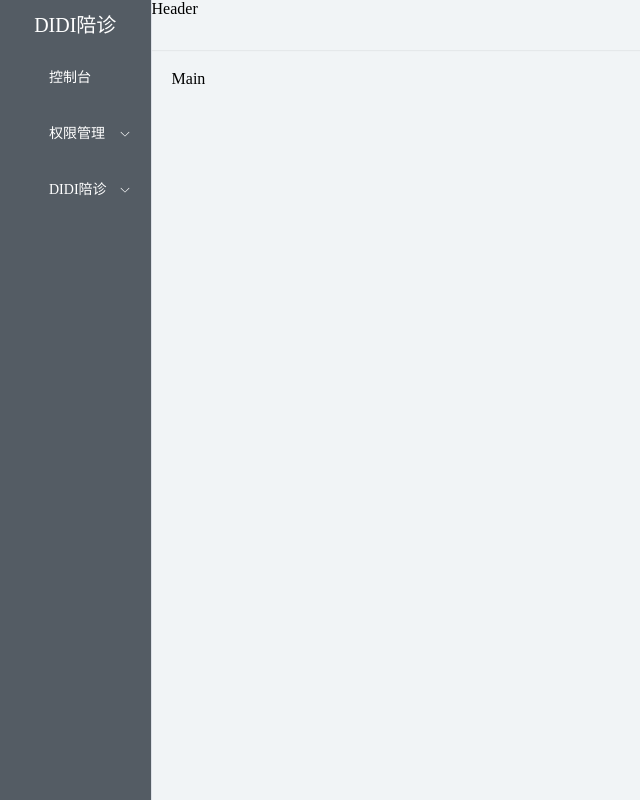
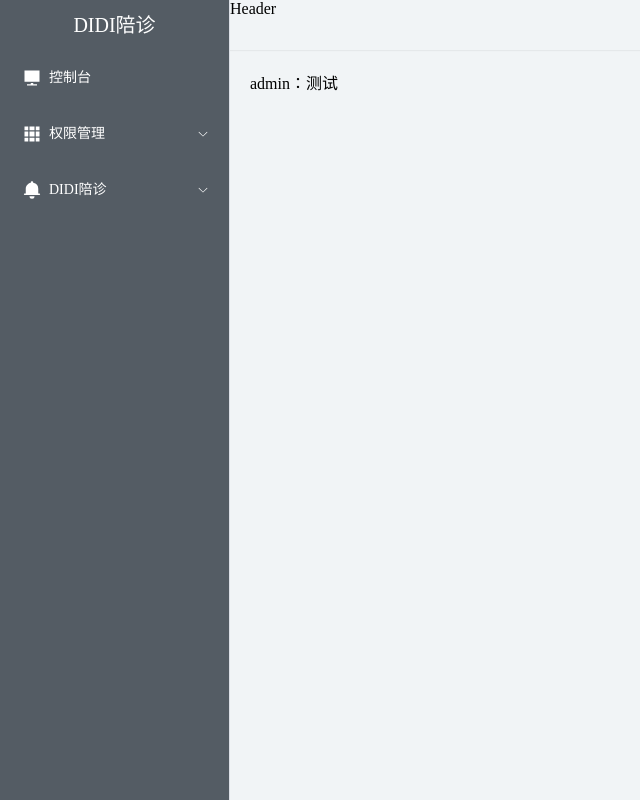
Before and after one commit to zuimoliyan/Companion-Care-System, a Vue app in the folder pzadmin/: page /#/auth in a window 1280 px wide. Before the commit this address led to /#/. Shown: the whole page, without its empty margins (0-640 px from the left). Built offline with nearby package versions, Linux system fonts and the light colour scheme.

Commit message:
设置菜单项图标，调整菜单栏宽度，更新markdown文档

```diff
--- a/pzadmin/package.json
+++ b/pzadmin/package.json
@@ -9,6 +9,7 @@
     "preview": "vite preview"
   },
   "dependencies": {
+    "@element-plus/icons-vue": "^2.3.1",
     "element-plus": "^2.10.3",
     "less": "^4.2.0",
     "vue": "^3.5.17",
--- a/pzadmin/src/App.vue
+++ b/pzadmin/src/App.vue
@@ -7,7 +7,3 @@
 
   </RouterView>
 </template>
-
-<style scoped>
-
-</style>
--- a/pzadmin/src/components/aside.vue
+++ b/pzadmin/src/components/aside.vue
@@ -1,5 +1,6 @@
 <template>
       <el-menu
+      :style="{width:'230px'}"
         active-text-color="#ffd04b"
         background-color="#545c64"
         class="aside-container"
--- a/pzadmin/src/main.js
+++ b/pzadmin/src/main.js
@@ -2,5 +2,12 @@ import { createApp } from 'vue'
 import './style.css'
 import App from './App.vue'
 import router from './router'
+import * as ElementPlusIconsVue from '@element-plus/icons-vue'
 
-createApp(App).use(router).mount('#app')
+
+const app = createApp(App)
+for (const [key, component] of Object.entries(ElementPlusIconsVue)) {
+  app.component(key, component)
+}
+app.use(router)
+app.mount('#app')
--- a/pzadmin/src/views/Main.vue
+++ b/pzadmin/src/views/Main.vue
@@ -7,15 +7,20 @@
     <el-container>
 
       <el-header>Header</el-header>
-      <el-main>Main</el-main>
+      <el-main>
+          <RouterView>
 
+          </RouterView>
+      </el-main>
     </el-container>
     </el-container>
   </div>
 </template>
 
 <script>
+
 import Aside from "../components/aside.vue";
+
 </script>
 
 <style lang="less" scoped>
--- a/pzadmin/src/views/auth/admin/index.vue
+++ b/pzadmin/src/views/auth/admin/index.vue
@@ -1,5 +1,7 @@
 <template>
-
+<div>
+    admin：测试
+</div>
 </template>
 
 <script setup>
--- a/pzadmin/src/views/auth/group/index.vue
+++ b/pzadmin/src/views/auth/group/index.vue
@@ -1,5 +1,7 @@
 <template>
-
+<div>
+    group：测试
+</div>
 </template>
 
 <script setup>
--- a/pzadmin/src/views/dashboard/index.vue
+++ b/pzadmin/src/views/dashboard/index.vue
@@ -1,5 +1,7 @@
 <template>
-
+<div>
+    dashboard：测试
+</div>
 </template>
 
 <script setup>
--- a/pzadmin/src/views/vppz/order/index.vue
+++ b/pzadmin/src/views/vppz/order/index.vue
@@ -1,5 +1,7 @@
 <template>
-
+<div>
+    order：测试
+</div>
 </template>
 
 <script setup>
--- a/pzadmin/src/views/vppz/staff/index.vue
+++ b/pzadmin/src/views/vppz/staff/index.vue
@@ -1,5 +1,7 @@
 <template>
-
+<div>
+    staff：测试
+</div>
 </template>
 
 <script setup>
```
Also changed, not shown: 1 other file (tests, documents, lock files or other folders).
